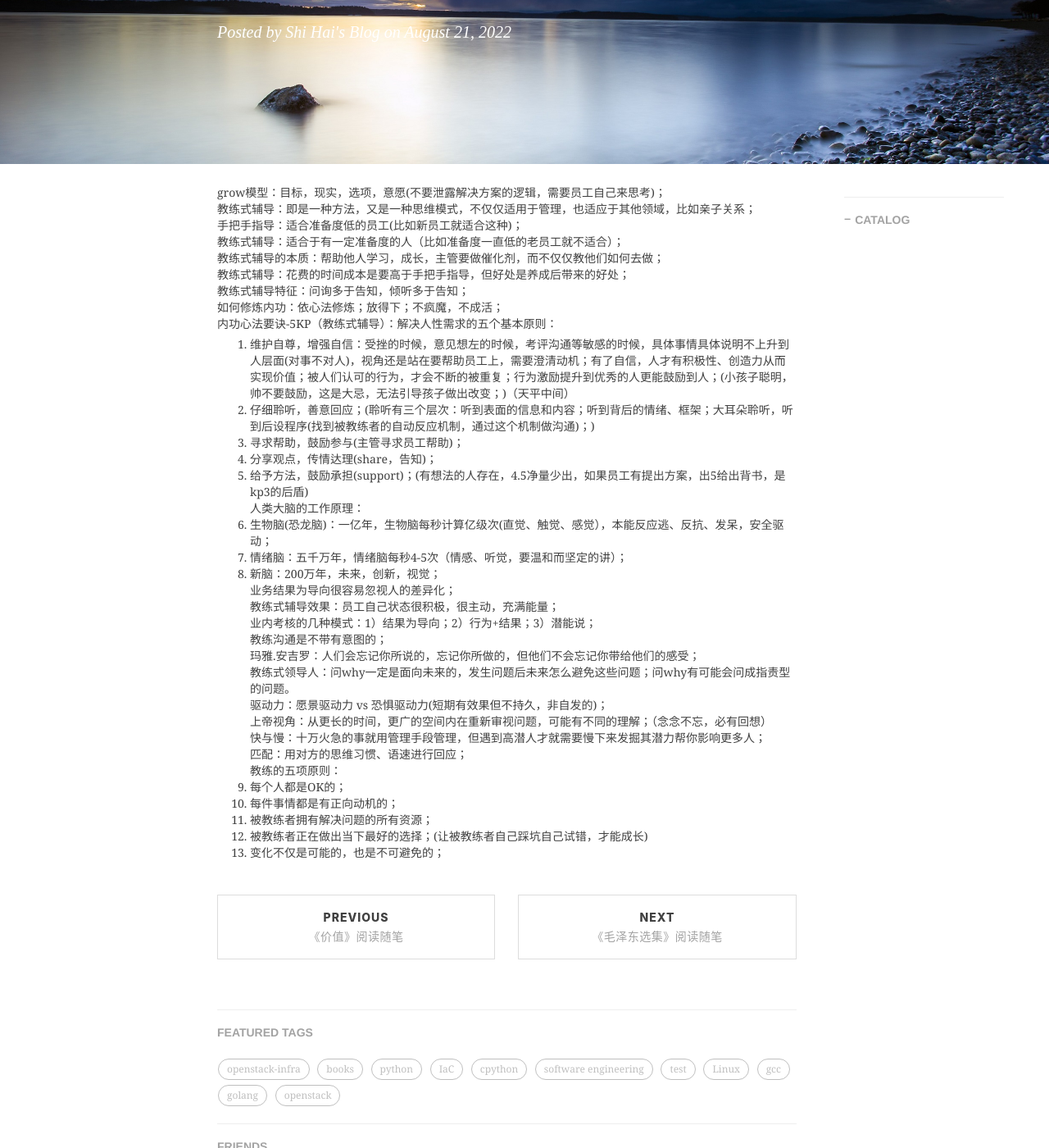
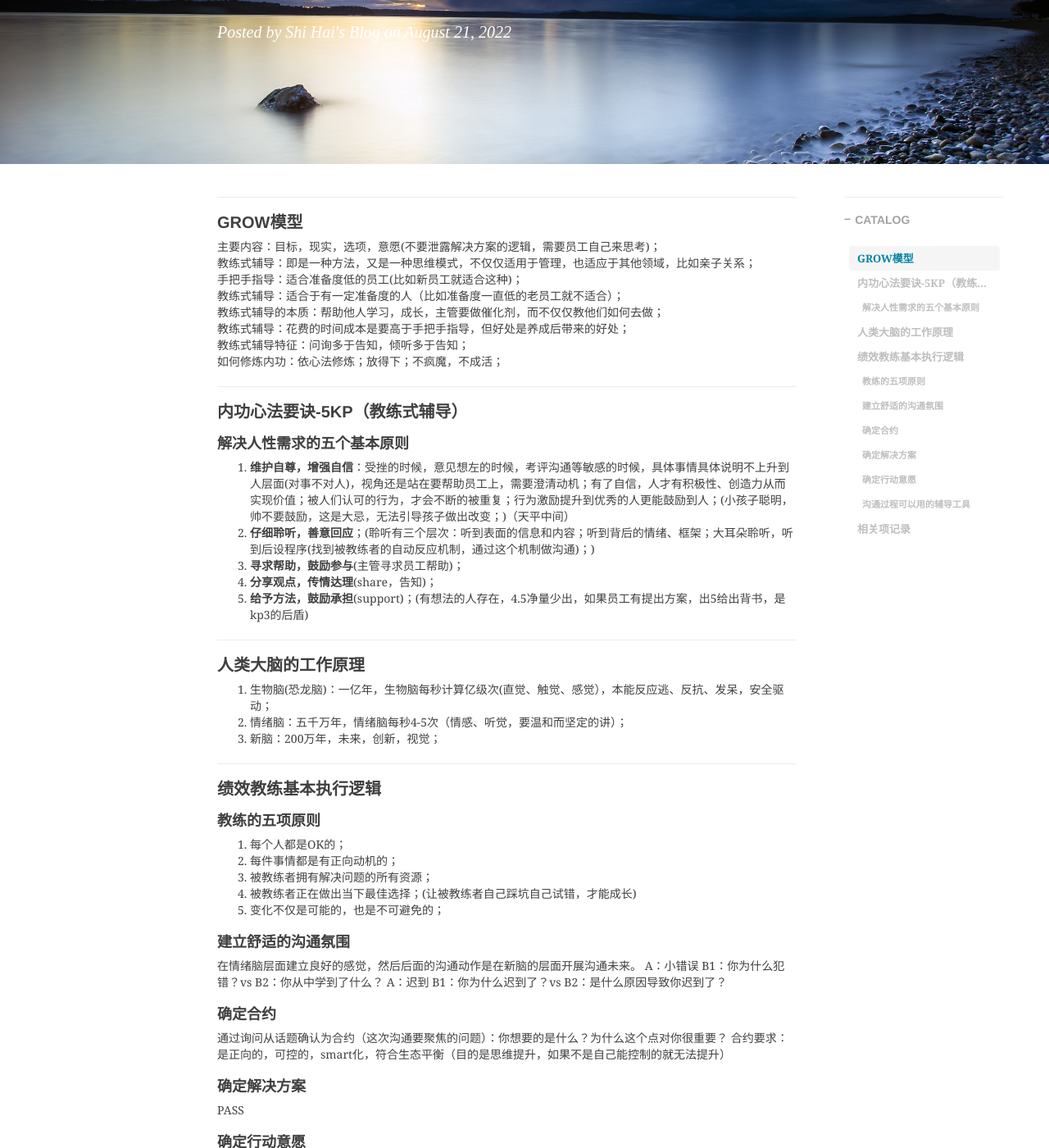
Before and after one commit to shihai1991/shihai1991.github.io, a Jekyll site: the page built from _posts/2022-08-21-教练式辅导.md, in a window 1280 px wide and 1400 px high, scrolled down 255 px. Shown: the whole window at 82% size. Built offline with Jekyll 4.4.1, drawn with Linux system fonts in a browser that asks for light colours; nearby versions of some CDN libraries; comment, search, counter and statistics services are not loaded; some of the changed text lies outside the part shown.

Commit message:
Update 2022-08-21-教练式辅导.md

```diff
--- a/_posts/2022-08-21-教练式辅导.md
+++ b/_posts/2022-08-21-教练式辅导.md
@@ -8,7 +8,8 @@ tags:
   - books
 time: '2022.08.21 21:01:00'
 ---
-grow模型：目标，现实，选项，意愿(不要泄露解决方案的逻辑，需要员工自己来思考)；
+## GROW模型
+主要内容：目标，现实，选项，意愿(不要泄露解决方案的逻辑，需要员工自己来思考)；
 教练式辅导：即是一种方法，又是一种思维模式，不仅仅适用于管理，也适应于其他领域，比如亲子关系；
 手把手指导：适合准备度低的员工(比如新员工就适合这种)；
 教练式辅导：适合于有一定准备度的人（比如准备度一直低的老员工就不适合）；
@@ -16,16 +17,50 @@ grow模型：目标，现实，选项，意愿(不要泄露解决方案的逻辑
 教练式辅导：花费的时间成本是要高于手把手指导，但好处是养成后带来的好处；
 教练式辅导特征：问询多于告知，倾听多于告知；
 如何修炼内功：依心法修炼；放得下；不疯魔，不成活；
-内功心法要诀-5KP（教练式辅导）：解决人性需求的五个基本原则：
-1. 维护自尊，增强自信：受挫的时候，意见想左的时候，考评沟通等敏感的时候，具体事情具体说明不上升到人层面(对事不对人)，视角还是站在要帮助员工上，需要澄清动机；有了自信，人才有积极性、创造力从而实现价值；被人们认可的行为，才会不断的被重复；行为激励提升到优秀的人更能鼓励到人；(小孩子聪明，帅不要鼓励，这是大忌，无法引导孩子做出改变；)（天平中间）
-2. 仔细聆听，善意回应；(聆听有三个层次：听到表面的信息和内容；听到背后的情绪、框架；大耳朵聆听，听到后设程序(找到被教练者的自动反应机制，通过这个机制做沟通)；)
-3. 寻求帮助，鼓励参与(主管寻求员工帮助)；
-4. 分享观点，传情达理(share，告知)；
-5. 给予方法，鼓励承担(support)；(有想法的人存在，4.5净量少出，如果员工有提出方案，出5给出背书，是kp3的后盾)
-人类大脑的工作原理：
+
+## 内功心法要诀-5KP（教练式辅导）
+### 解决人性需求的五个基本原则
+1. **维护自尊，增强自信**：受挫的时候，意见想左的时候，考评沟通等敏感的时候，具体事情具体说明不上升到人层面(对事不对人)，视角还是站在要帮助员工上，需要澄清动机；有了自信，人才有积极性、创造力从而实现价值；被人们认可的行为，才会不断的被重复；行为激励提升到优秀的人更能鼓励到人；(小孩子聪明，帅不要鼓励，这是大忌，无法引导孩子做出改变；)（天平中间）
+2. **仔细聆听，善意回应**；(聆听有三个层次：听到表面的信息和内容；听到背后的情绪、框架；大耳朵聆听，听到后设程序(找到被教练者的自动反应机制，通过这个机制做沟通)；)
+3. **寻求帮助，鼓励参与**(主管寻求员工帮助)；
+4. **分享观点，传情达理**(share，告知)；
+5. **给予方法，鼓励承担**(support)；(有想法的人存在，4.5净量少出，如果员工有提出方案，出5给出背书，是kp3的后盾)
+
+## 人类大脑的工作原理
 1. 生物脑(恐龙脑)：一亿年，生物脑每秒计算亿级次(直觉、触觉、感觉），本能反应逃、反抗、发呆，安全驱动；
 2. 情绪脑：五千万年，情绪脑每秒4-5次（情感、听觉，要温和而坚定的讲）；
 3. 新脑：200万年，未来，创新，视觉；
+
+## 绩效教练基本执行逻辑
+### 教练的五项原则
+1. 每个人都是OK的；
+2. 每件事情都是有正向动机的；
+3. 被教练者拥有解决问题的所有资源；
+4. 被教练者正在做出当下最佳选择；(让被教练者自己踩坑自己试错，才能成长)
+5. 变化不仅是可能的，也是不可避免的；
+
+### 建立舒适的沟通氛围
+在情绪脑层面建立良好的感觉，然后后面的沟通动作是在新脑的层面开展沟通未来。
+A：小错误 B1：你为什么犯错？vs B2：你从中学到了什么？
+A：迟到 B1：你为什么迟到了？vs B2：是什么原因导致你迟到了？
+
+### 确定合约
+通过询问从话题确认为合约（这次沟通要聚焦的问题）：你想要的是什么？为什么这个点对你很重要？
+合约要求：是正向的，可控的，smart化，符合生态平衡（目的是思维提升，如果不是自己能控制的就无法提升）
+
+### 确定解决方案
+PASS
+
+### 确定行动意愿
+确定意愿后确定行动计划，行动计划需要是smart化可执行的。
+
+### 沟通过程可以用的辅导工具
+1. 负转正：如果负面的描述需要转换为正面描述
+2. 导师桌：如果你在自己的思维内想不出来，就让被辅导者哪些同事、专家、大师或者哪个书籍作者遇到这个问题会怎么想这个问题？
+3. 高级隐喻：把自己遇到的这个状态比作自然界的一种实务，帮客户跳出原有视角在更开阔的视野里思考，如：你要成为自然界的动物，那你要成为哪种动物，你为什么要成为这种动物？
+4. 平衡轮：画一个圆，里面是画一个米字，每一块是你认为生活中最重要的要素，比如：生活，工作，运动等，0-10分打分后远处打混了重新看，你会重点看那块内容？
+
+## 相关项记录
 业务结果为导向很容易忽视人的差异化；
 教练式辅导效果：员工自己状态很积极，很主动，充满能量；
 业内考核的几种模式：1）结果为导向；2）行为+结果；3）潜能说；
```
Also changed, not shown: other parts of _posts/2022-08-21-教练式辅导.md (+0 -6 lines).
